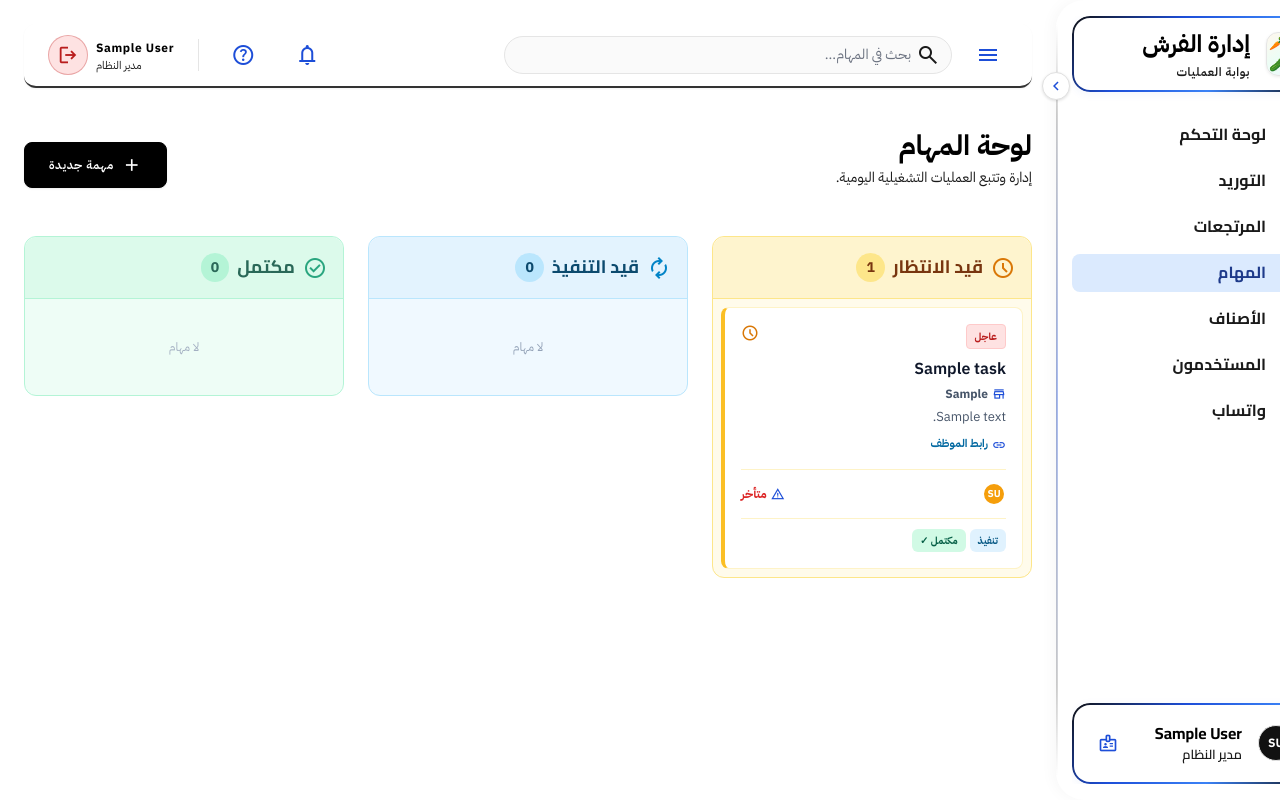
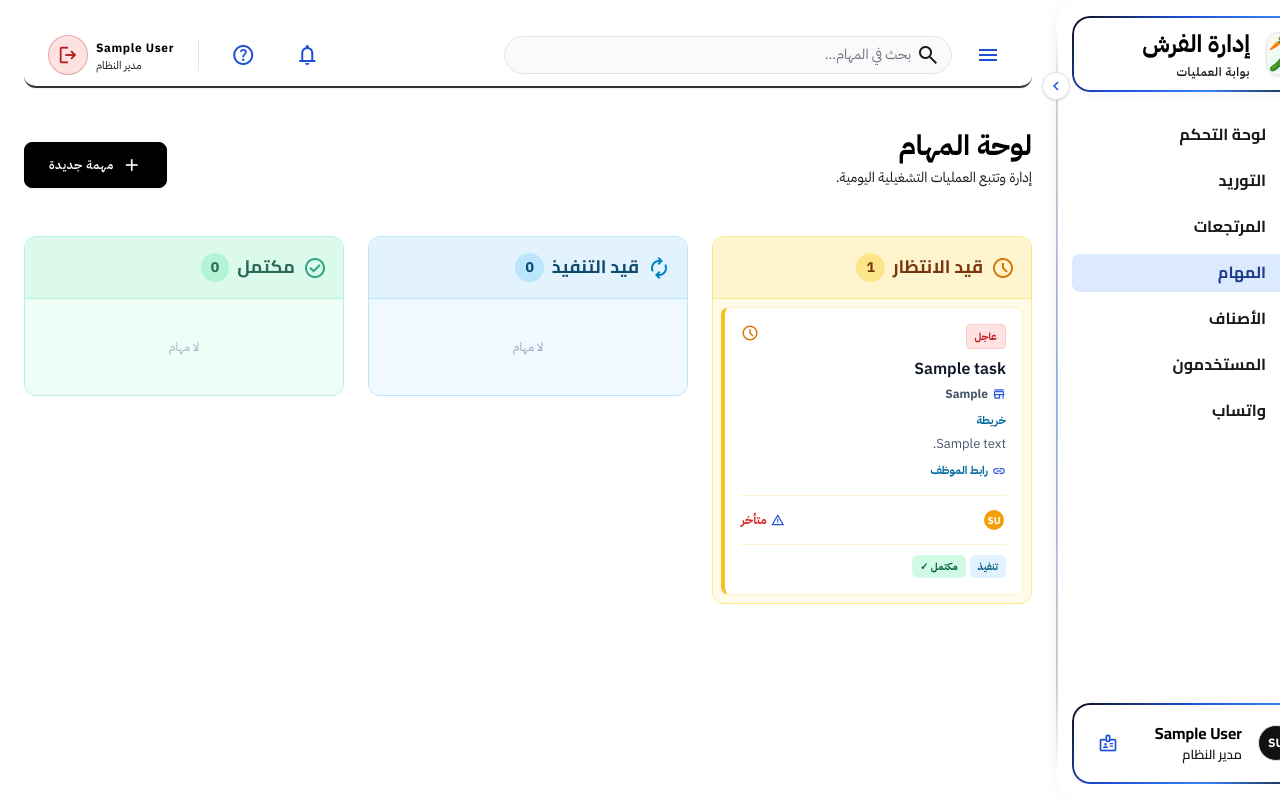
Before and after one commit to Haroon2030/fresh, a Django app: page /tasks/ in a window 1280 px wide; the page is wider, and only the part inside the window is pictured. Run offline with Django 5.2, Linux system fonts and the light colour scheme; a user stored in the database is signed in; tables that the repository leaves empty hold one stand-in row (values such as "Sample post"); some libraries are stand-ins or nearby versions.

Commit message:
Show map link on task cards when coordinates exist.

```diff
--- a/templates/ops/_task_column.html
+++ b/templates/ops/_task_column.html
@@ -31,6 +31,13 @@
                 <span class="material-symbols-outlined text-[14px]">store</span>
                 {{ task.branch }}
             </p>
+            {% if task.maps_url %}
+            <a href="{{ task.maps_url }}" target="_blank" rel="noopener"
+               class="text-[11px] font-bold text-sky-700 mb-1 inline-flex items-center gap-0.5 hover:underline"
+               onclick="event.stopPropagation()">
+                خريطة
+            </a>
+            {% endif %}
             {% endif %}
             {% if task.visit_details %}
             <p class="font-body-md text-[13px] text-slate-600 mb-2 line-clamp-2">{{ task.visit_details }}</p>
```
